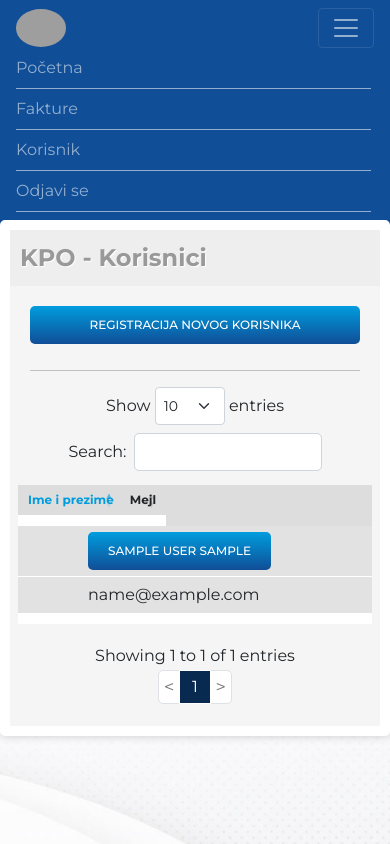
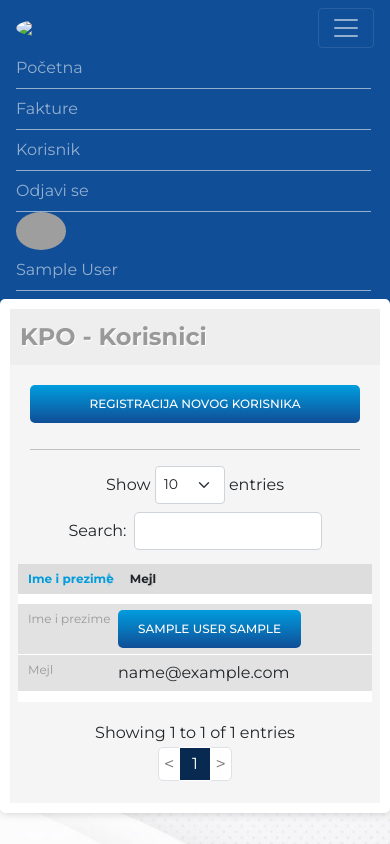
Before and after one commit to miiihaaas/KPO, a Flask app: page /user_list in a window 390 px wide, after a click that opens the changed part. Run offline with Flask 2, Linux system fonts and the light colour scheme; the visitor is signed in with stand-in values (Sample User, id 1); data comes from the database, SQL or seed files in the repository; some libraries are stand-ins or nearby versions; grey boxes are pictures that could not be loaded.

Commit message:
ver 0.049 css update

```diff
--- a/kpo/static/mikicustom.css
+++ b/kpo/static/mikicustom.css
@@ -122,11 +137,16 @@ form > div.form-group { text-align: center; }
 	body.Fakture table#data.dataTable tbody td:nth-child(4):before { content:'Opis'; }
 	body.Fakture table#data.dataTable tbody td:nth-child(5):before { content:'Iznos'; }
 	body.Fakture table#data.dataTable tbody td:nth-child(6):before { content:'Status'; }
-	body.Companies table#data.dataTable tbody td:nth-child(1):before { content:'Kompanija'; }
-	body.Companies table#data.dataTable tbody td:nth-child(2):before { content:'Adresa'; }
-	body.Companies table#data.dataTable tbody td:nth-child(3):before { content:'Mesto'; }
-	body.Companies table#data.dataTable tbody td:nth-child(4):before { content:'Kontakt'; }
-	body.Companies table#data.dataTable tbody td { padding-left: 80px; position: relative; }
+	body.Kompanija table#data.dataTable tbody td:nth-child(1):before { content:'Kompanija'; }
+	body.Kompanija table#data.dataTable tbody td:nth-child(2):before { content:'Adresa'; }
+	body.Kompanija table#data.dataTable tbody td:nth-child(3):before { content:'Mesto'; }
+	body.Kompanija table#data.dataTable tbody td:nth-child(4):before { content:'Kontakt'; }
+	body.Kompanija table#data.dataTable tbody td { padding-left: 80px; position: relative; }
+	body.Korisnici table#data.dataTable tbody td:nth-child(1):before { content:'Ime i prezime'; }
+	body.Korisnici table#data.dataTable tbody td:nth-child(2):before { content:'Mejl'; }
+	body.Korisnici table#data.dataTable thead tr { width: 100%; }
+	body.Korisnici table#data.dataTable thead th { border-bottom: 0 !important; }
+	body.Korisnici table#data.dataTable tbody td { padding-left: 100px; }
 	table#data.dataTable tbody td { text-align: left !important; }
 	.content-section { padding-top: 50px; background-color: #f5f5f5; }
 	.content-section li { background-color: #f5f5f5; }
--- a/kpo/templates/company.html
+++ b/kpo/templates/company.html
@@ -11,7 +11,7 @@
 <form method="POST" action="" enctype="multipart/form-data">
     {{ form.hidden_tag() }}
     <fieldset class="form-group">
-        <legend class="border-bottom mb-4">{{ legend }}</legend>
+        <!-- <legend class="border-bottom mb-4">{{ legend }}</legend> -->
         <div class="form-group">
             {{ form.companyname.label(class="form-control-label") }}
             {% if form.companyname.errors %}
--- a/kpo/templates/layout.html
+++ b/kpo/templates/layout.html
@@ -4,6 +4,8 @@
     <!-- Required meta tags -->
     <meta charset="utf-8">
     <meta name="viewport" content="width=device-width, initial-scale=1, shrink-to-fit=no">
+
+    <link rel="shortcut icon" href="/static/img/KPO_Favicon.png" type="image/png">
 
     <!-- Bootstrap CSS -->
     <link rel="stylesheet" href="https://cdn.jsdelivr.net/npm/bootstrap@4.3.1/dist/css/bootstrap.min.css" integrity="sha384-ggOyR0iXCbMQv3Xipma34MD+dH/1fQ784/j6cY/iJTQUOhcWr7x9JvoRxT2MZw1T" crossorigin="anonymous">
@@ -23,14 +25,12 @@
     <header class="site-header">
       <nav class="navbar navbar-expand-md navbar-dark bg-implicit-deepblue bg-steel "> <!--fixed-top: ipak treba da se podvlači pod navbar-->
         <div class="container">
-          {% if current_user.is_authenticated %}
-            <img class="rounded-circle" src="static/company_logos/{{ current_user.user_company.company_logo }}" width="50" >
-          {% endif %}
+          <img class="rounded-circle" src="/static/img/KPO_Favicon.png" width="50" >
           <button class="navbar-toggler" type="button" data-toggle="collapse" data-target="#navbarToggle" aria-controls="navbarToggle" aria-expanded="false" aria-label="Toggle navigation">
             <span class="navbar-toggler-icon"></span>
           </button>
           <div class="collapse navbar-collapse" id="navbarToggle">
-            <div class="navbar-nav mr-auto">
+            <div class="navbar-nav">
               {% if current_user.is_authenticated %}
                 <a class="nav-item nav-link" href="{{ url_for('main.home') }}">Početna</a>
                 <a class="nav-item nav-link" href="{{ url_for('invoices.invoice_list') }}">Fakture</a>
@@ -38,9 +38,6 @@
                 <a class="nav-item nav-link" href="{{ url_for('main.home') }}">Početna</a>
                 <a class="nav-item nav-link" href="{{ url_for('main.about') }}">O softveru</a>
               {% endif %}
-            </div>
-            <!-- Navbar Right Side -->
-            <div class="navbar-nav">
               {% if current_user.is_authenticated %}
                 {% if current_user.authorization == 's_admin' %}
                   <a class="nav-item nav-link" href="{{ url_for('companys.company_list') }}">Kompanija</a>
@@ -56,6 +53,10 @@
                 {% endif %}
               {% else %}
                 <a class="nav-item nav-link" href="{{ url_for('users.login') }}">Prijavite se</a>
+              {% endif %}
+              {% if current_user.is_authenticated %}
+                <img class="rounded-circle" src="/static/company_logos/{{ current_user.user_company.company_logo }}" width="50" >
+                <a class="nav-item nav-link" href="{{ url_for('users.user_profile', user_id=current_user.id) }}">{{ current_user.name }}</a>
               {% endif %}
             </div>
           </div>
--- a/kpo/users/routes.py
+++ b/kpo/users/routes.py
@@ -1,6 +1,7 @@
 from flask import Blueprint
 from flask import  render_template, url_for, flash, redirect, request, abort
 from kpo import db, bcrypt, mail
+from kpo.padezi import padezi
 from kpo.users.forms import RegistrationUserForm, LoginForm, UpdateUserForm, RequestResetForm, ResetPasswordForm
 from kpo.models import Company, User
 from flask_login import login_user, login_required, logout_user, current_user
@@ -136,7 +137,9 @@ def login():
         if user and bcrypt.check_password_hash(user.password, form.password.data):
             login_user(user, remember=form.remember.data)
             next_page = request.args.get('next')
-            flash(f'Dobro došli {user.name}!', 'success')
+            print (user.name)
+            name_vokativ = padezi(user.name)[5]
+            flash(f'Dobro došli, {name_vokativ}!', 'success')
             return redirect(next_page) if next_page else redirect(url_for('main.home'))
         else:
             flash(f'Korisničko ime ili lozinka nisu ispravni!', 'danger')
```
Also changed, not shown: other parts of kpo/static/mikicustom.css (+22 -6 lines).
